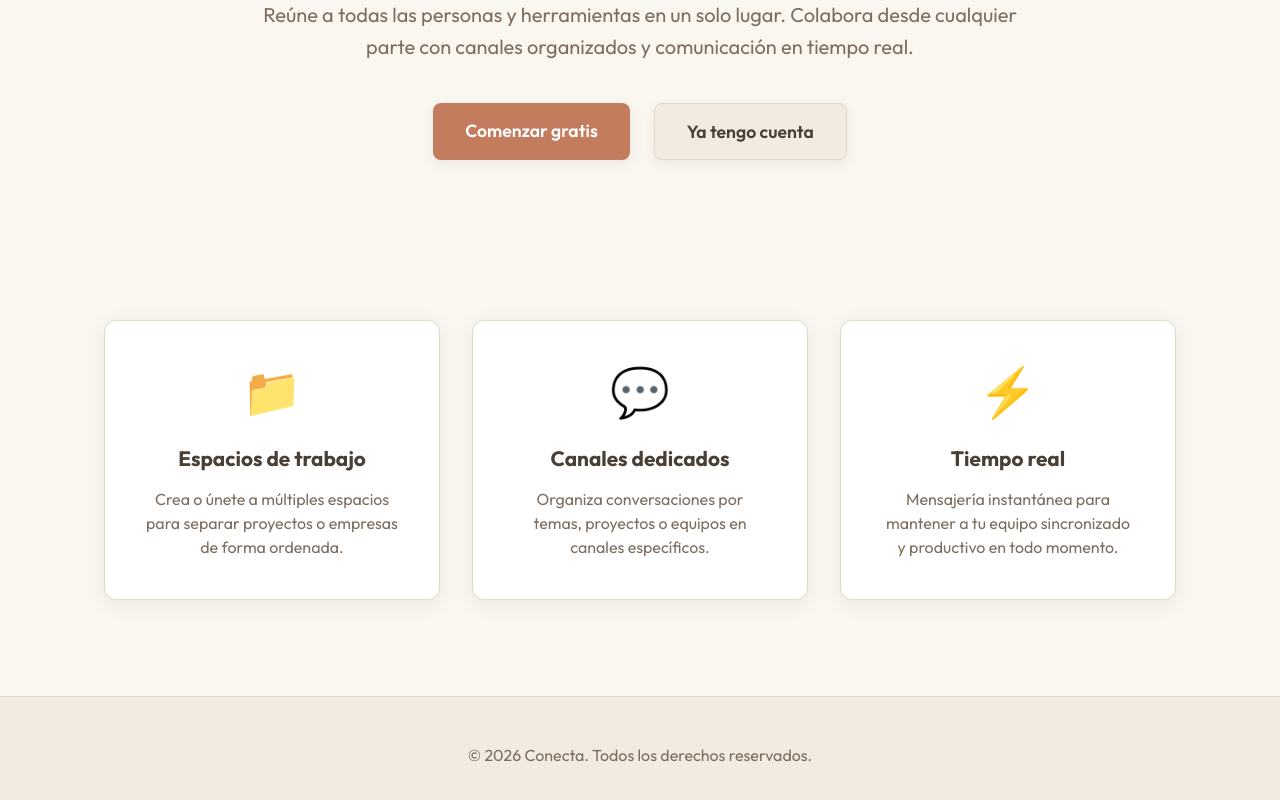
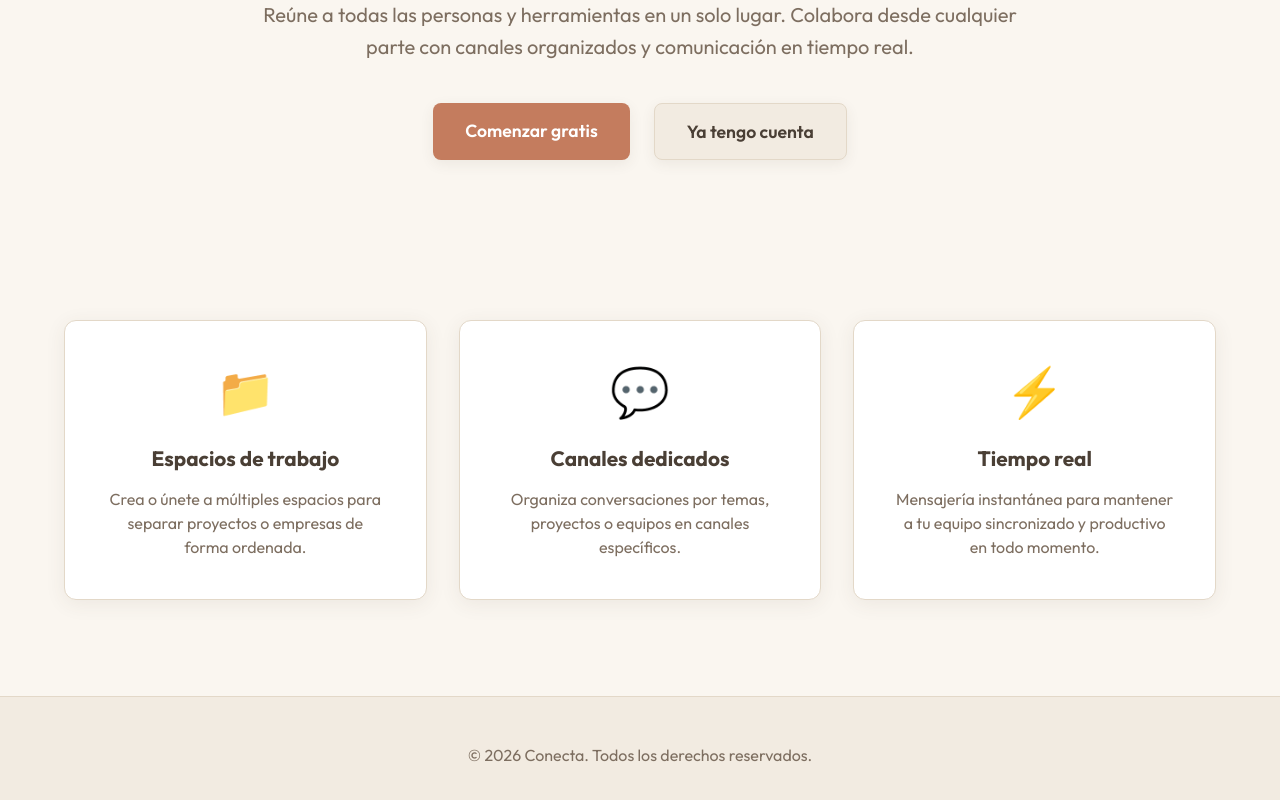
Before and after one commit to hwgaby87/tp-pwa-frontend, a React (Vite) app: page / in a window 1280 px wide. Shown: the part 506-1306 px from the top of the page. Built offline with nearby package versions, Linux system fonts and the light colour scheme; no server answers.

Commit message:
Estilos y accesibilidad

```diff
--- a/src/screens/LandingScreen/LandingScreen.css
+++ b/src/screens/LandingScreen/LandingScreen.css
@@ -124,14 +124,17 @@
 
 .features-section {
     padding: 4rem 5% 6rem;
-    display: grid;
-    grid-template-columns: repeat(auto-fit, minmax(260px, 1fr));
+    display: flex;
+    flex-wrap: wrap;
+    justify-content: center;
     gap: 2rem;
-    max-width: 1200px;
+    max-width: 1400px;
     margin: 0 auto;
 }
 
 .feature-card {
+    flex: 1 1 300px;
+    max-width: 400px;
     background-color: var(--bg-input);
     padding: 2.5rem;
     border-radius: 12px;
@@ -139,6 +142,9 @@
     box-shadow: 0 4px 20px var(--shadow-color);
     text-align: center;
     transition: transform 0.3s ease;
+    display: flex;
+    flex-direction: column;
+    align-items: center;
 }
 
 .feature-card:hover {
@@ -218,7 +224,6 @@
     }
 
     .features-section {
-        grid-template-columns: 1fr;
         padding: 2rem 1rem 4rem;
         gap: 1.5rem;
     }
```
